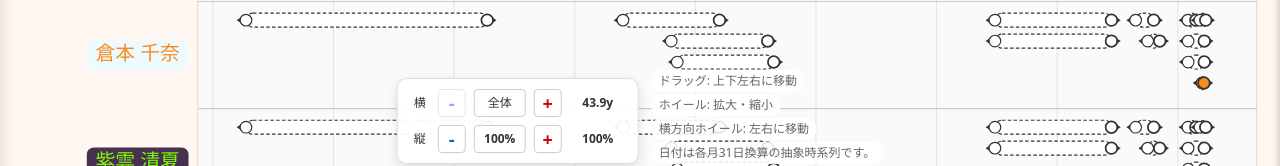
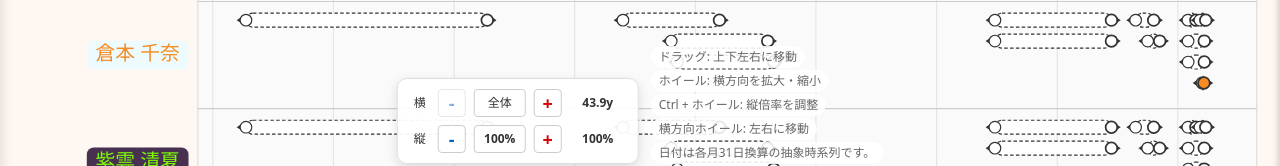
Before and after one commit to rectaris/gakumasu-timeline, a Vue app: page / in a window 1280 px wide. Shown: the part 620-786 px from the top of the page. Built offline with nearby package versions, Linux system fonts and the light colour scheme.

Commit message:
timeline update

```diff
--- a/src/App.vue
+++ b/src/App.vue
@@ -188,6 +188,11 @@ function handleTimelineWheel(event) {
   const isHorizontalWheel = Math.abs(event.deltaX) > Math.abs(event.deltaY);
 
   event.preventDefault();
+
+  if (event.ctrlKey) {
+    zoomVerticallyBy(Math.exp(event.deltaY * -0.0015));
+    return;
+  }
 
   if (isHorizontalWheel) {
     panByPixels(event.deltaX, svgElement);
--- a/src/components/ZoomControls.vue
+++ b/src/components/ZoomControls.vue
@@ -78,7 +78,8 @@ defineProps({
 
     <div v-if="showHints" class="zoom-hints">
       <p class="zoom-hint">ドラッグ: 上下左右に移動</p>
-      <p class="zoom-hint">ホイール: 拡大・縮小</p>
+      <p class="zoom-hint">ホイール: 横方向を拡大・縮小</p>
+      <p class="zoom-hint">Ctrl + ホイール: 縦倍率を調整</p>
       <p class="zoom-hint">横方向ホイール: 左右に移動</p>
       <p class="timeline-scale-note">日付は各月31日換算の抽象時系列です。</p>
     </div>
```
Also changed, not shown: 4 other files (tests, documents, lock files or other folders).
